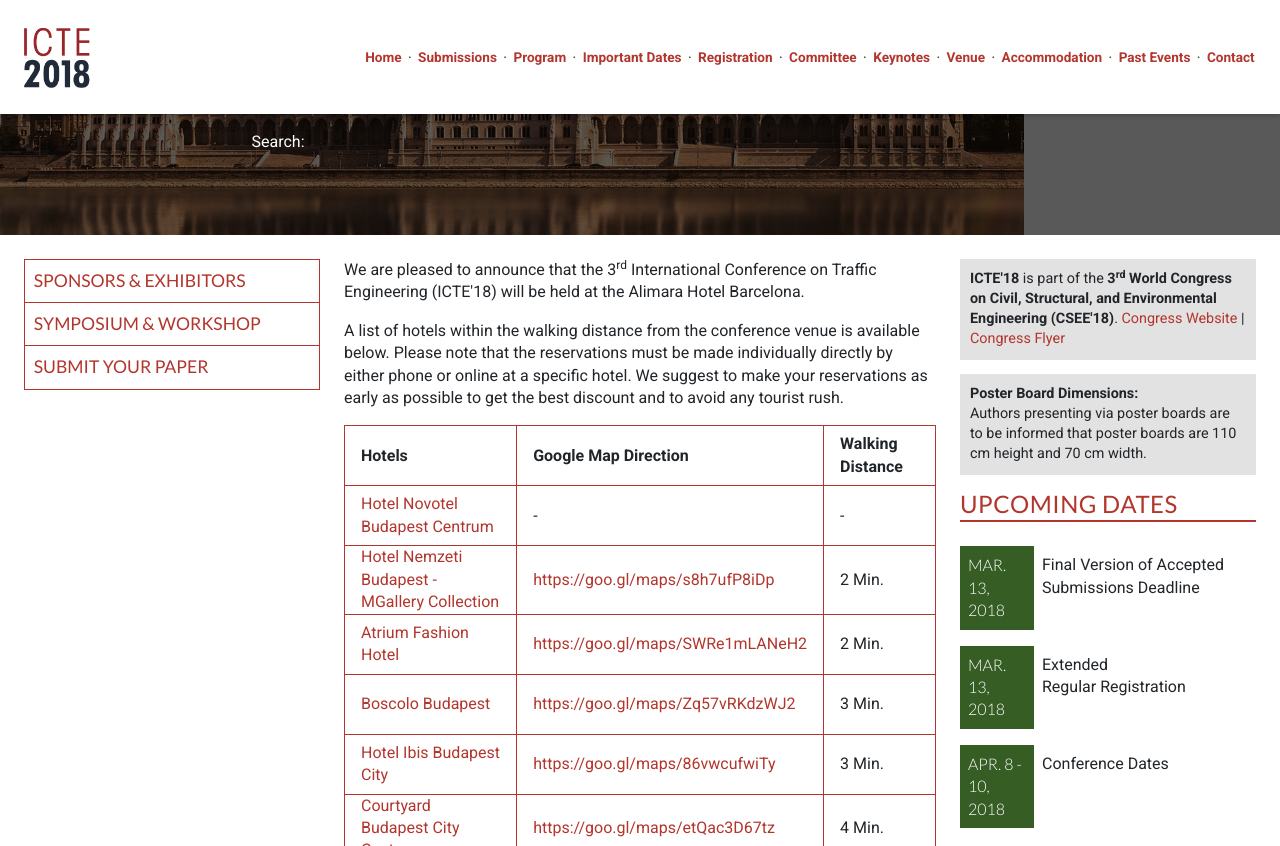
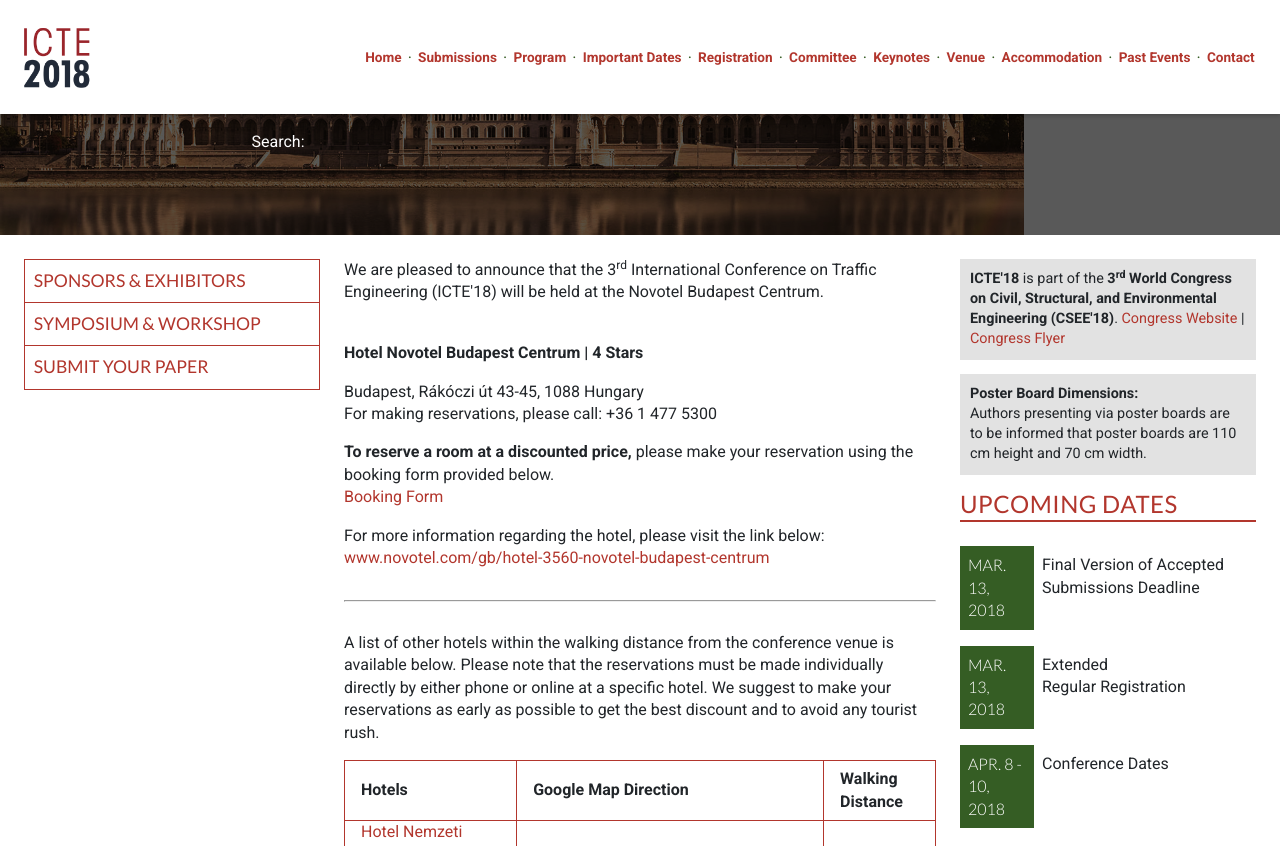
Before and after one commit to intaset/teconference, a Jekyll site: the page built from accommodation.html, in a window 1280 px wide and 1400 px high, scrolled down 245 px. Shown: the top 846 px of the window. Built offline with Jekyll 4.4.1, drawn with Linux system fonts in a browser that asks for light colours; nearby versions of some CDN libraries; Markdown is read by kramdown in place of the engine named in the settings; comment, search, counter and statistics services are not loaded; some of the changed text lies outside the part shown; grey boxes are pictures that could not be loaded.

Commit message:
Added accomadation and venue

```diff
--- a/accommodation.html
+++ b/accommodation.html
@@ -12,9 +12,25 @@ keyword: traffic engineering, transportation engineering, traffic engineering co
     <span class="anchor" id="top"></span>
   <!-- <p class="body">We will provide a list of nearby accommodations to the venue soon! Thank you for your patience.</p> -->
 
-    <p class="body">We are pleased to announce that the 3<sup>rd</sup> International Conference on Traffic Engineering (ICTE'18) will be held at the Alimara Hotel Barcelona. <!-- More importantly, we have collaborated with the hotel to offer our customers a reduced rate on the accommodations! Please click here for more information: Hotel Alimara Barcelona --></p>
+    <p class="body">We are pleased to announce that the 3<sup>rd</sup> International Conference on Traffic Engineering (ICTE'18) will be held at the Novotel Budapest Centrum. <!-- More importantly, we have collaborated with the hotel to offer our customers a reduced rate on the accommodations! Please click here for more information: Hotel Alimara Barcelona --></p>
 
-     <p class="body">A list of hotels within the walking distance from the conference venue is available below. Please note that the reservations must be made individually directly by either phone or online at a specific hotel. We suggest to make your reservations as early as possible to get the best discount and to avoid any tourist rush.</p>
+ <br><span class="anchor" id="Novotel"></span>
+<div class="">
+<p class="body bold">Hotel Novotel Budapest Centrum | 4 Stars</p>
+<p class="body">Budapest, Rákóczi út 43-45, 1088 Hungary<br>
+For making reservations, please call: +36 1 477 5300<br>
+
+<p class="body"><b>To reserve a room at a discounted price,</b> please make your reservation using the booking form provided below.<br>
+<a href="../NovotelBudapestBookingForm_ASET.pdf" class="body-link">Booking Form</a></p>
+
+<p class="body">For more information regarding the hotel, please visit the link below:<br>
+<a href="http://www.novotel.com/gb/hotel-3560-novotel-budapest-centrum/index.shtml" class="body-link">www.novotel.com/gb/hotel-3560-novotel-budapest-centrum</a></p>
+
+</div><br><hr><br>
+
+
+
+     <p class="body">A list of other hotels within the walking distance from the conference venue is available below. Please note that the reservations must be made individually directly by either phone or online at a specific hotel. We suggest to make your reservations as early as possible to get the best discount and to avoid any tourist rush.</p>
 
 <table class="accommodation">
   <thead>
@@ -25,11 +41,6 @@ keyword: traffic engineering, transportation engineering, traffic engineering co
     </tr>
   </thead>
   <tbody>
-  <tr>
-    <td><a href="#Novotel" class="body-link">Hotel Novotel Budapest Centrum</a></td>
-      <td>-</td>
-      <td>-</td>
-  </tr>
 
   <tr>
     <td><a href="#1" class="body-link">Hotel Nemzeti Budapest - MGallery Collection</a></td>
@@ -88,22 +99,7 @@ keyword: traffic engineering, transportation engineering, traffic engineering co
   </tbody>
 </table><br>
 
-<span class="anchor" id="Novotel"></span>
-<div class="bottom-border">
-<p class="body bold">Hotel Novotel Budapest Centrum | 4 Stars</p>
-<p class="body"><b>Address:</b> Budapest, Rákóczi út 43-45, 1088 Hungary</p>
 
-<p class="body">For making reservations, please call: +36 1 477 5300<br>
-<b>Group Discount:</b> Information will be provided soon.</p>
-
-<p class="body"><b>To reserve a room:</b> please download and fill out the <a href="../NovotelBudapestBookingForm_ASET.pdf" class="body-link">Booking Form</a> and send directly to the hotel email address mentioned on the form.</p>
-
-<p class="body">For more information regarding the hotel, please visit the link below:</p>
-
-<a href="http://www.novotel.com/gb/hotel-3560-novotel-budapest-centrum/index.shtml" class="body-link">www.novotel.com/gb/hotel-3560-novotel-budapest-centrum</a>
-
-<a href="#top" class="top">TOP</a>
-</div><br>
 
 <span class="anchor" id="9"></span>
 <div class="bottom-border">
--- a/venue.html
+++ b/venue.html
@@ -17,6 +17,20 @@ keyword: traffic engineering, transportation engineering, traffic engineering co
 <center><a href="http://www.accorhotels.com/gb/hotel-3560-novotel-budapest-centrum/index.shtml" target="_blank" class="body-link"><img src="../img/novotel_logo.png" class="flex-sponsor"></a></center>
 
 
+<center>
+  <p class="body">
+  <strong>Novotel Budapest Centrum</strong><br>
+  <a target="_blank" href="https://goo.gl/maps/qbC1C8uDuhJ2" class="body-link">Budapest, Rákóczi út 43-45, 1088 Hungary</a><br>
+  Tel: +36 1 477 5300 <br>
+ <a href="http://www.novotel.com/gb/hotel-3560-novotel-budapest-centrum/index.shtml" class="body-link">www.novotel.com/gb/hotel-3560-novotel-budapest-centrum</a><br><br>
+   <b>To reserve a room at a discounted price,</b> please make your reservation using the booking form provided below.<br>
+<a href="../NovotelBudapestBookingForm_ASET.pdf" class="body-link">Booking Form</a>
+  </p>
+  </center>
+
+<br>
+  <h3>Budapest</h3>
+
  <p class="body">Often described as the "Little  Paris of Middle Europe", Budapest is famous not only for the monuments  reflecting its own 1,000-year-old culture, but also for the relics of others  who settled here. Remains from both Roman occupation and much later ruled by the  Turks can still be seen in the city. After the Ottoman Empire the union with  Austria has a particular influence on the city's form and style.</p>
  <p class="body">The capital has two sides, Buda and  Pest, stretching along the banks of the Danube, representing two different  characters of the city.<br>
   Suburban Buda and its historic castle  district offer medieval streets and houses, museums, caves and Roman ruins. The  dynamic Pest side boasts the largest parliament building in Europe, riverside  promenades, flea markets, bookstores, antique stores and café houses.</p>
```
Also changed, not shown: 2 other files.
